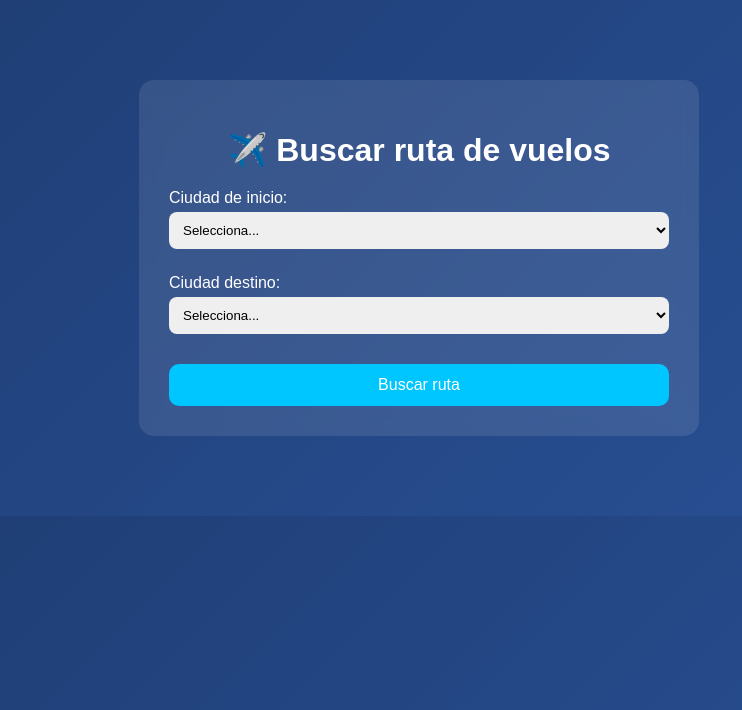
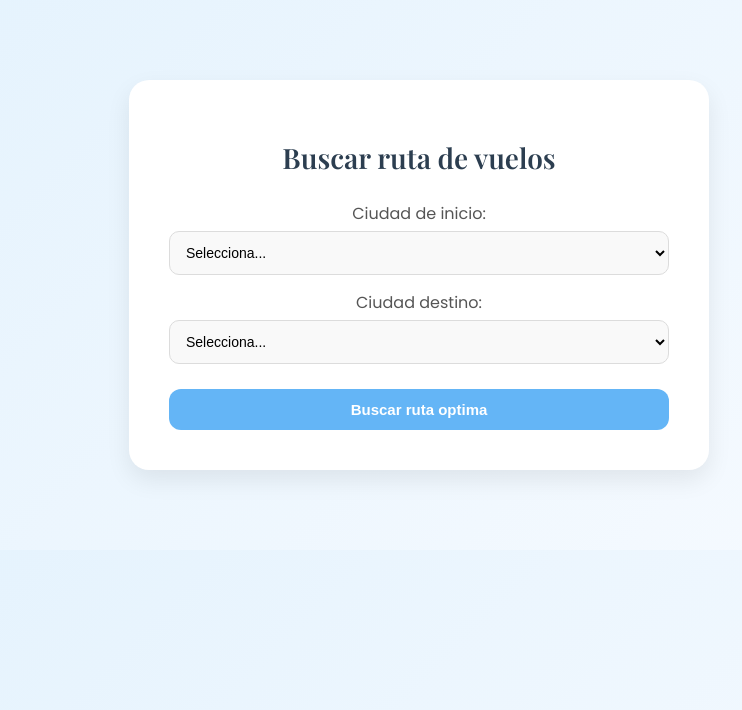
Before and after one commit to Luishernan5/BFS_Vuelos, a Django app: page / in a window 1280 px wide. Shown: the top 710 px of the page, without its empty margins (221-963 px from the left). Run offline with Django 5.2, Linux system fonts and the light colour scheme.

Commit message:
cambio css

```diff
--- a/vuelos/static/css/styles.css
+++ b/vuelos/static/css/styles.css
@@ -1,60 +1,83 @@
+/* Importar fuente moderna */
+@import url('https://fonts.googleapis.com/css2?family=Poppins:wght@300;400;600&family=Playfair+Display:wght@600&display=swap');
+
 body {
-    font-family: Arial, sans-serif;
-    background: linear-gradient(135deg, #1e3c72, #2a5298);
     margin: 0;
     padding: 0;
-    color: white;
+    background: linear-gradient(135deg, #e3f2fd, #f8fbff);
+    font-family: 'Poppins', sans-serif;
 }
 
+/* Contenedor principal */
 .container {
     max-width: 500px;
     margin: 80px auto;
-    background: rgba(255, 255, 255, 0.1);
-    padding: 30px;
-    border-radius: 15px;
-    backdrop-filter: blur(10px);
+    padding: 40px;
+    background: #ffffff;
+    border-radius: 20px;
+    box-shadow: 0 10px 25px rgba(0, 0, 0, 0.08);
     text-align: center;
 }
 
+/* Título */
 h1 {
-    margin-bottom: 20px;
+    font-family: 'Playfair Display', serif;
+    font-size: 28px;
+    color: #2c3e50;
+    margin-bottom: 25px;
 }
 
+/* Labels */
 label {
     display: block;
-    margin-top: 15px;
-    margin-bottom: 5px;
-    text-align: left;
+    margin: 15px 0 5px;
+    color: #555;
+    font-weight: 500;
 }
 
+/* Selects */
 select {
     width: 100%;
-    padding: 10px;
-    border-radius: 8px;
-    border: none;
-    margin-bottom: 10px;
+    padding: 12px;
+    border-radius: 10px;
+    border: 1px solid #dcdcdc;
+    background: #f9f9f9;
+    font-size: 14px;
+    transition: all 0.3s ease;
 }
 
+select:focus {
+    outline: none;
+    border-color: #64b5f6;
+    background: #ffffff;
+}
+
+/* Botón */
 button {
-    margin-top: 20px;
+    margin-top: 25px;
     width: 100%;
     padding: 12px;
+    background: #64b5f6;
     border: none;
-    border-radius: 10px;
-    background: #00c6ff;
+    border-radius: 12px;
     color: white;
-    font-size: 16px;
+    font-size: 15px;
+    font-weight: 600;
     cursor: pointer;
-    transition: 0.3s;
+    transition: all 0.3s ease;
 }
 
 button:hover {
-    background: #0072ff;
+    background: #42a5f5;
+    transform: translateY(-2px);
 }
 
+/* Resultado */
 .resultado {
-    margin-top: 20px;
-    background: rgba(0,0,0,0.3);
+    margin-top: 25px;
     padding: 15px;
-    border-radius: 10px;
+    background: #e3f2fd;
+    border-radius: 12px;
+    color: #1565c0;
+    font-weight: 500;
 }
--- a/vuelos/templates/vuelos/index.html
+++ b/vuelos/templates/vuelos/index.html
@@ -9,7 +9,7 @@
 <body>
 
 <div class="container">
-    <h1>✈️ Buscar ruta de vuelos</h1>
+    <h1>Buscar ruta de vuelos</h1>
 
     <form method="POST">
         {% csrf_token %}
@@ -30,7 +30,7 @@
             {% endfor %}
         </select>
 
-        <button type="submit">Buscar ruta</button>
+        <button type="submit">Buscar ruta optima</button>
     </form>
 
     {% if resultado %}
```
